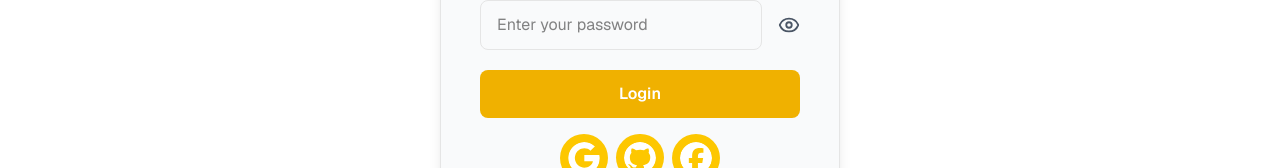
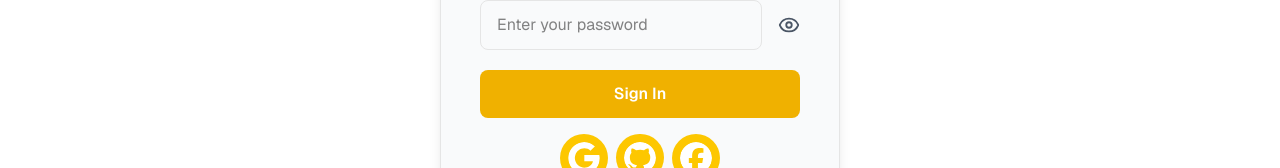
Before and after one commit to AdeelTahir-SE/OfferHive, a Next.js app in the folder offerhive/: page /logIn in a window 1280 px wide. Shown: the part 542-710 px from the top of the page. Built offline with nearby package versions, Linux system fonts and the light colour scheme; no server answers.

Commit message:
--modified signup and login pages--

```diff
--- a/offerhive/src/app/logIn/page.tsx
+++ b/offerhive/src/app/logIn/page.tsx
@@ -84,8 +84,8 @@ export default function Login() {
               disabled={loading}
               className="w-full py-3 cursor-pointer text-base font-semibold bg-yellow-500 hover:bg-yellow-400 text-white rounded-md transition"
             >
-              Login
-            </button>
+             {loading?"Logging in...":"Sign In"}
+             </button>
           </section>
 
           {error && <p className="text-red-500 text-center mt-4">{error}</p>}
--- a/offerhive/src/app/signUp/page.tsx
+++ b/offerhive/src/app/signUp/page.tsx
@@ -87,7 +87,7 @@ export default function SignUp() {
               disabled={loading}
               className="w-full py-3 cursor-pointer text-base font-semibold bg-yellow-500 hover:bg-yellow-400 text-white rounded-md transition"
             >
-              Sign Up
+             {loading?"Signin up...":"Sign Up"}
             </button>
           </section>
 
--- a/offerhive/src/lib/DB/user.ts
+++ b/offerhive/src/lib/DB/user.ts
@@ -46,6 +46,7 @@ export async function signIn(email: string, password: string) {
     .select("*")
     .eq("user_id", data.user?.id)
     .single();
+
   return { userData, signInError, findingError };
 }
 export async function signOut() {
```
